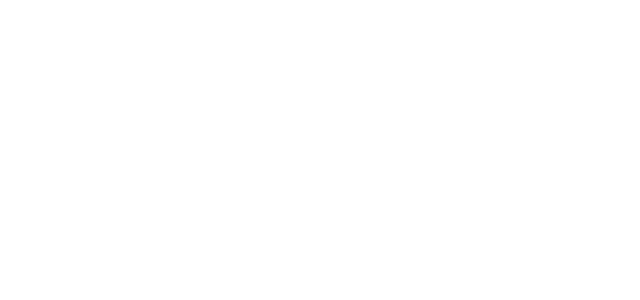
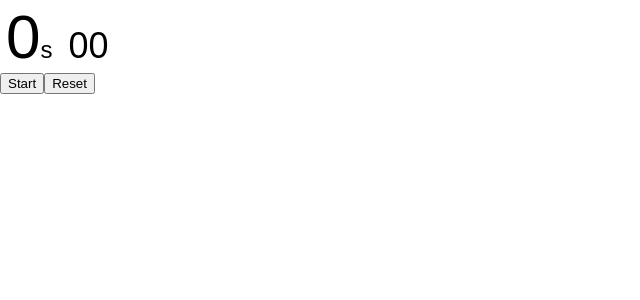
Before and after one commit to 986913/react-components, a React (Create React App) app: page / in a window 1280 px wide. Shown: the top 300 px of the page, without its empty margins (0-640 px from the left). Built offline with nearby package versions, Linux system fonts and the light colour scheme.

Commit message:
stopwatch

```diff
--- a/src/App.js
+++ b/src/App.js
@@ -130,7 +130,7 @@
 
       {/* <AnalogClockWrapper /> */}
       {/* <DigitalClockWrapper /> */}
-      {/* <StopWatchWrapper /> */}
+      <StopWatchWrapper />
 
       {/* <CalculatorWrapper /> */}
 
--- a/src/StopWatch/StopWatch.js
+++ b/src/StopWatch/StopWatch.js
@@ -1,6 +1,134 @@
-import React, { useState } from 'react';
+import React, { useState, useRef } from 'react';
 import './stopwatch.css';
 
-export const StopWatch = ({ value, max, changeValue }) => {
-  return <div></div>;
+const MS_IN_SECOND = 1000;
+const SECONDS_IN_MINUTE = 60;
+const MINUTES_IN_HOUR = 60;
+const MS_IN_HOUR = MINUTES_IN_HOUR * SECONDS_IN_MINUTE * MS_IN_SECOND;
+const MS_IN_MINUTE = SECONDS_IN_MINUTE * MS_IN_SECOND;
+
+const padTwoDigit = (number) => (number >= 10 ? String(number) : `0${number}`);
+/* key point is this function: */
+const formatTime = (timeParam) => {
+  let time = timeParam;
+  const parts = {
+    hours: 0,
+    minutes: 0,
+    seconds: 0,
+    ms: 0,
+  };
+
+  if (time > MS_IN_HOUR) {
+    parts.hours = Math.floor(time / MS_IN_HOUR);
+    time %= MS_IN_HOUR;
+  }
+
+  if (time > MS_IN_MINUTE) {
+    parts.minutes = Math.floor(time / MS_IN_MINUTE);
+    time %= MS_IN_MINUTE;
+  }
+
+  if (time > MS_IN_SECOND) {
+    parts.seconds = Math.floor(time / MS_IN_SECOND);
+    time %= MS_IN_SECOND;
+  }
+
+  parts.ms = time;
+
+  return parts;
 };
+
+export const StopWatch = () => {
+  const lastTickTiming = useRef(null);
+  const [totalDuration, setTotalDuration] = useState(0);
+  const [timerId, setTimerId] = useState(null); // Timer ID of the active interval, if one is running.
+
+  const isRunning = timerId != null; // Derived state to determine if there's a timer running.
+
+  const startTimer = () => {
+    lastTickTiming.current = Date.now();
+    console.log(lastTickTiming);
+
+    const timer = window.setInterval(() => {
+      const now = Date.now();
+      const timePassed = now - lastTickTiming.current;
+      setTotalDuration(
+        (duration) =>
+          // Use the callback form of setState to ensure we are using the latest value of duration.
+          duration + timePassed
+      );
+
+      lastTickTiming.current = now;
+    }, 1);
+
+    setTimerId(timer);
+  };
+
+  const stopInterval = () => {
+    window.clearInterval(timerId);
+    setTimerId(null);
+  };
+
+  const resetTimer = () => {
+    stopInterval();
+    setTotalDuration(0);
+  };
+
+  const toggleTimer = () => {
+    if (isRunning) stopInterval();
+    else startTimer();
+  };
+
+  const formattedTime = formatTime(totalDuration);
+  // console.log(formattedTime);
+  return (
+    <div>
+      <button
+        className='time'
+        onClick={() => {
+          toggleTimer();
+        }}
+      >
+        {formattedTime.hours > 0 && (
+          <span>
+            <span className='time-number'>{formattedTime.hours}</span>
+            <span className='time-unit'>h</span>
+          </span>
+        )}
+
+        {formattedTime.minutes > 0 && (
+          <span>
+            <span className='time-number'>{formattedTime.minutes}</span>
+            <span className='time-unit'>m</span>
+          </span>
+        )}
+
+        <span>
+          <span className='time-number'>{formattedTime.seconds}</span>
+          <span className='time-unit'>s</span>
+        </span>
+
+        <span className='time-number time-number--small'>
+          {padTwoDigit(Math.floor(formattedTime.ms / 10))}
+        </span>
+      </button>
+
+      <div>
+        <button
+          onClick={() => {
+            toggleTimer();
+          }}
+        >
+          {isRunning ? 'Stop' : 'Start'}
+        </button>
+        <button
+          onClick={() => {
+            resetTimer();
+          }}
+        >
+          Reset
+        </button>
+      </div>
+    </div>
+  );
+};
--- a/src/StopWatch/stopwatch.css
+++ b/src/StopWatch/stopwatch.css
@@ -0,0 +1,21 @@
+.time {
+  align-items: baseline;
+  background-color: transparent;
+  border: none;
+  cursor: pointer;
+  display: flex;
+  gap: 16px;
+  user-select: none;
+}
+
+.time-unit {
+  font-size: 24px
+}
+
+.time-number {
+  font-size: 62px;
+}
+
+.time-number--small {
+  font-size: 36px;
+}
```
